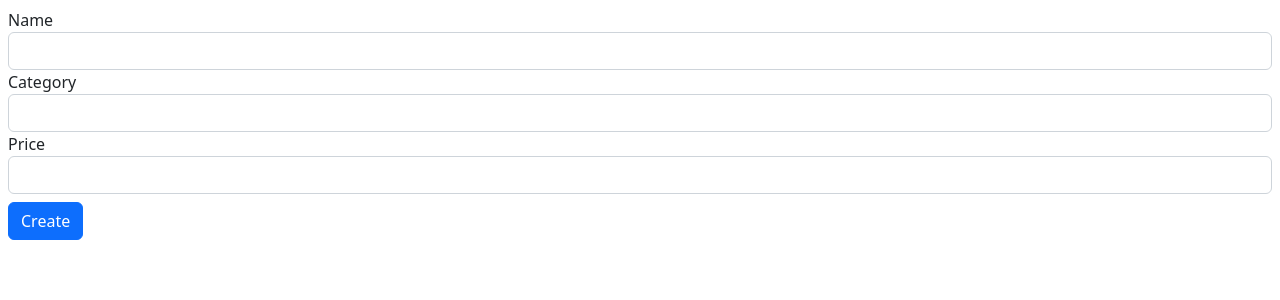
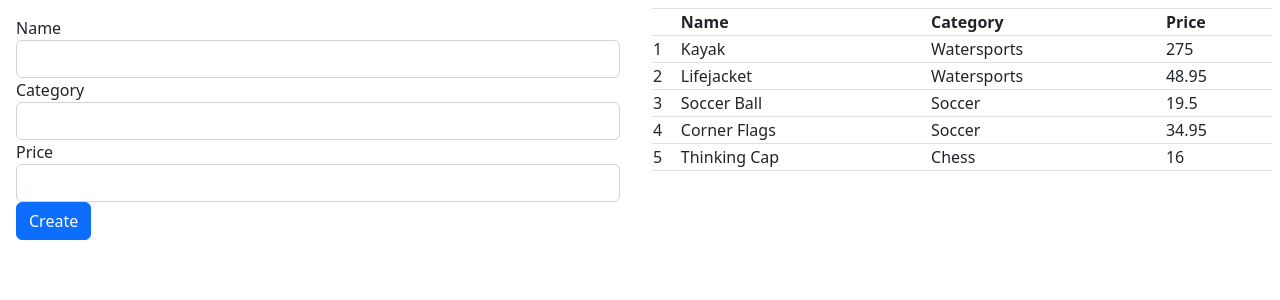
Before and after one commit to mattdeba/10-angular, an Angular app: page / in a window 1280 px wide. Shown: the top 300 px of the page. Built offline with nearby package versions, Linux system fonts and the light colour scheme.

Commit message:
13-1Remplacer le contenu du fichier template.html dans le dossier src/app\n13-2Remplacer le contenu du fichier component.ts dans le dossier src/app

```diff
--- a/src/app/component.ts
+++ b/src/app/component.ts
@@ -1,14 +1,12 @@
 import { Component } from "@angular/core";
 import { Model } from "./repository.model";
 import { Product } from "./product.model";
-import { NgModel, ValidationErrors, NgForm } from "@angular/forms";
 @Component({
   selector: "app",
   templateUrl: "template.html"
 })
 export class ProductComponent {
   model: Model = new Model();
-
   getProduct(key: number): Product | undefined {
     return this.model.getProduct(key);
   }
@@ -16,54 +14,10 @@ export class ProductComponent {
     return this.model.getProducts();
   }
   newProduct: Product = new Product();
-  get jsonProduct() {
-    return JSON.stringify(this.newProduct);
+  addProduct(p: Product) {
+    this.model.saveProduct(p);
   }
-  addProduct(p: Product) {
-    console.log("New Product: " + this.jsonProduct);
+  submitForm() {
+    this.addProduct(this.newProduct);
   }
-  getMessages(errs : ValidationErrors | null, name: string) : string[] {
-    let messages: string[] = [];
-    for (let errorName in errs) {
-      switch (errorName) {
-        case "required":
-          messages.push(`You must enter a ${name}`);
-          break;
-        case "minlength":
-          messages.push(`A ${name} must be at least
-                        ${errs['minlength'].requiredLength}
-                        characters`);
-          break;
-        case "pattern":
-          messages.push(`The ${name} contains
-                         illegal characters`);
-          break;
-      }
-    }
-    return messages;
-  }
-  getValidationMessages(state: NgModel, thingName?: string) {
-    let thing: string = state.path?.[0] ?? thingName;
-    return this.getMessages(state.errors, thing)
-  }
-  formSubmitted: boolean = false;
-  submitForm(form: NgForm) {
-    this.formSubmitted = true;
-    if (form.valid) {
-      this.addProduct(this.newProduct);
-      this.newProduct = new Product();
-      form.resetForm();
-      this.formSubmitted = false;
-    }
-  }
-  getFormValidationMessages(form: NgForm): string[] {
-    let messages: string[] = [];
-    Object.keys(form.controls).forEach(k => {
-      this.getMessages(form.controls[k].errors, k)
-        .forEach(m => messages.push(m));
-    });
-    return messages;
-  }
-
-
 }
--- a/src/app/template.html
+++ b/src/app/template.html
@@ -1,38 +1,31 @@
-<div class="p-2">
-  <form #form="ngForm" (ngSubmit)="submitForm(form)">
-    <div class="bg-danger text-white p-2 mb-2"
-         *ngIf="formSubmitted && form.invalid">
-      There are problems with the form
-      <ul>
-        <li *ngFor="let error of getFormValidationMessages(form)">
-          {{error}}
-        </li>
-      </ul>
-    </div>
+<div class="row p-2">
+  <div class="col-6">
+    <form class="m-2" (ngSubmit)="submitForm()">
       <div class="form-group">
         <label>Name</label>
-      <input class="form-control"
-             name="name"
-             [(ngModel)]="newProduct.name"
-             #name="ngModel"
-             required
-             minlength="5"
-             pattern="^[A-Za-z ]+$" />
+        <input class="form-control" name="name" [(ngModel)]="newProduct.name" />
       </div>
       <div class="form-group">
         <label>Category</label>
         <input class="form-control" name="category"
-             [(ngModel)]="newProduct.category" required />
+               [(ngModel)]="newProduct.category" />
       </div>
       <div class="form-group">
         <label>Price</label>
-      <input class="form-control" name="price"
-             [(ngModel)]="newProduct.price" required type="number"/>
+        <input class="form-control" name="price" [(ngModel)]="newProduct.price" />
       </div>
-    <button class="btn btn-primary mt-2" type="submit"
-            [disabled]="formSubmitted && form.invalid"
-            [class.btn-secondary]="formSubmitted && form.invalid">
-      Create
-    </button>
+      <button class="btn btn-primary" type="submit">Create</button>
     </form>
   </div>
+  <div class="col">
+    <table class="table table-sm table-bordered table-striped">
+      <tr><th></th><th>Name</th><th>Category</th><th>Price</th></tr>
+      <tr *ngFor="let item of getProducts(); let i = index">
+        <td>{{i + 1}}</td>
+        <td>{{item.name}}</td>
+        <td>{{item.category}}</td>
+        <td>{{item.price}}</td>
+      </tr>
+    </table>
+  </div>
+</div>
```
Also changed, not shown: 3 other files (tests, documents, lock files or other folders). Lines whose indentation alone changed are shown as unchanged.
